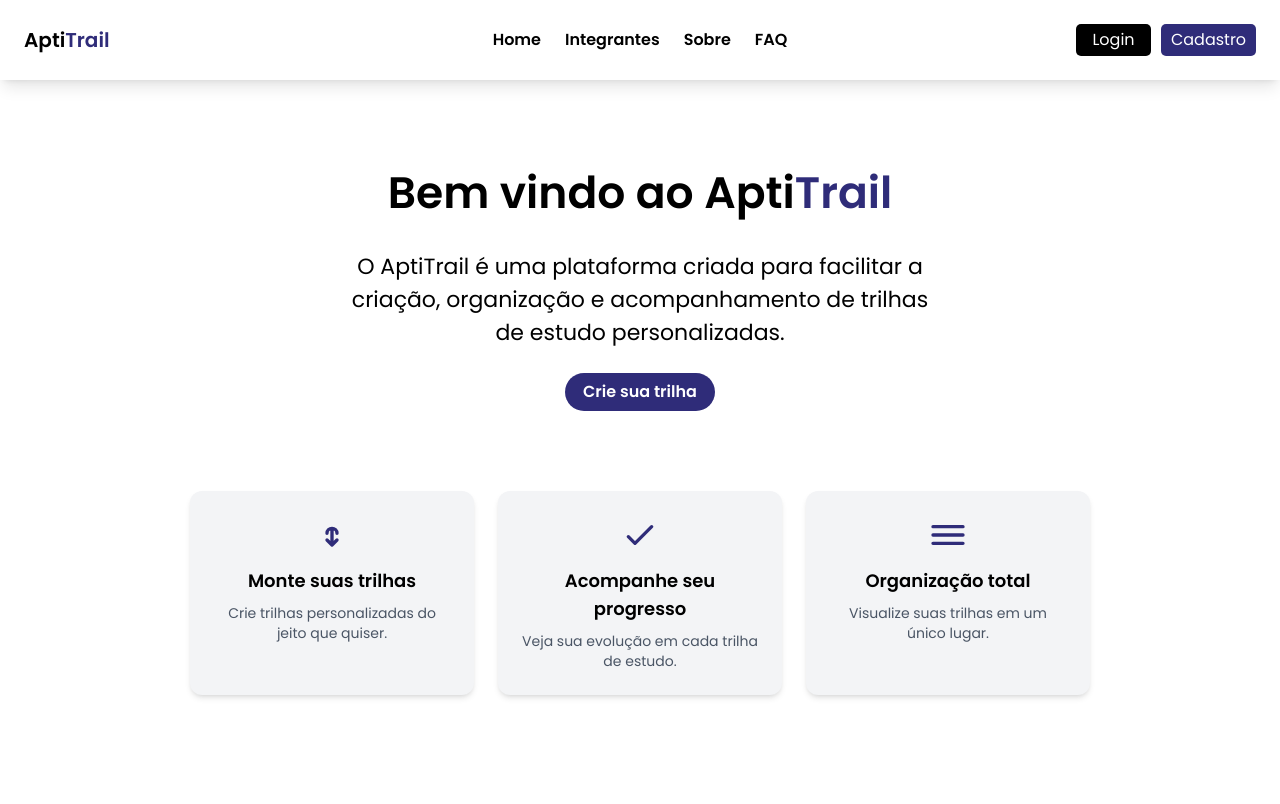
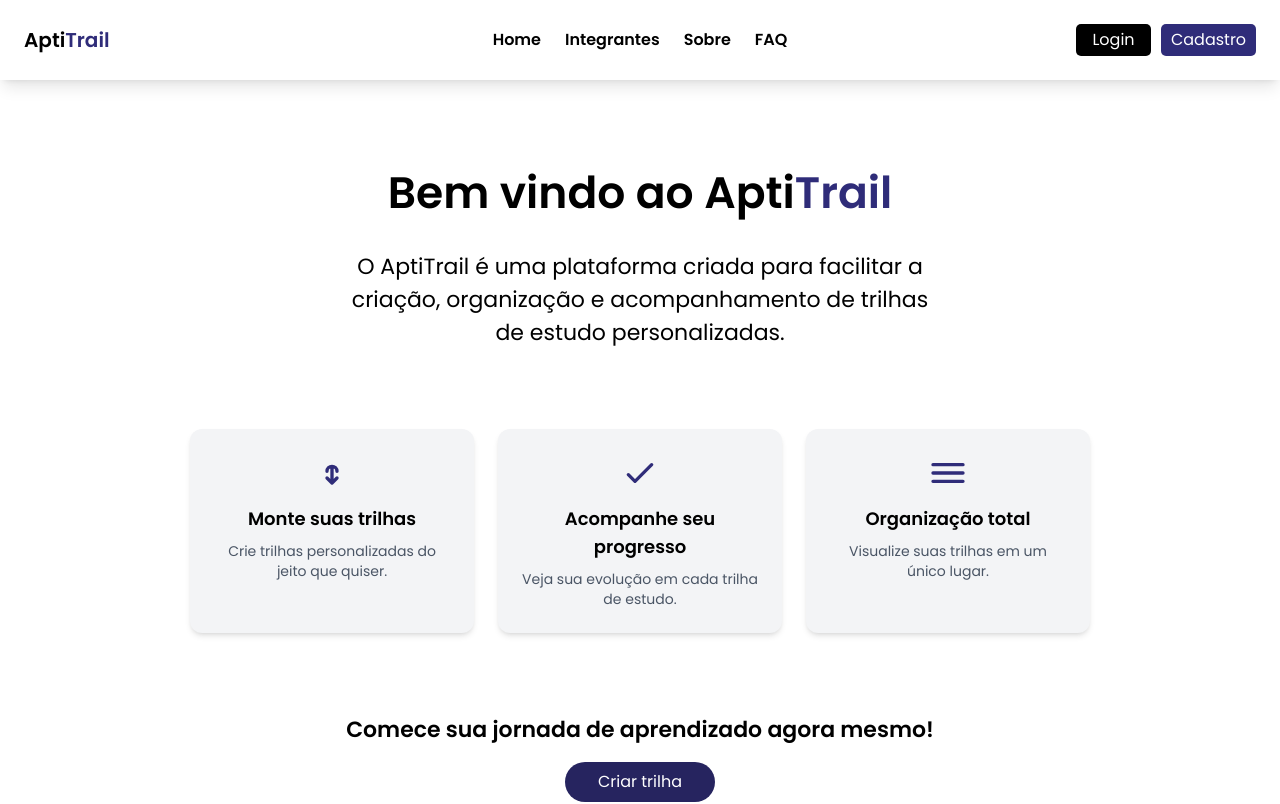
Before and after one commit to apti-trail/site-spa, a React (Vite) app in the folder site-spa/: page / in a window 1280 px wide. Shown: the top 804 px of the page. Built offline with nearby package versions, Linux system fonts and the light colour scheme.

Commit message:
feat: adiciona Call to Action

```diff
--- a/site-spa/src/routes/Home/index.tsx
+++ b/site-spa/src/routes/Home/index.tsx
@@ -4,8 +4,6 @@ export default function Home() {
             <h1 className="mb-6">Bem vindo ao Apti<span className="text-[#2f2c79]">Trail</span></h1>
 
             <h2 className="max-w-[600px] text-black">O AptiTrail é uma plataforma criada para facilitar a criação, organização e acompanhamento de trilhas de estudo personalizadas.</h2>
-
-            <button className="text-white bg-[#2f2c79] font-bold mt-6 h-[38px]">Crie sua trilha</button>
 
             <section className="max-w-[900px] w-full mt-20 grid grid-cols-1 md:grid-cols-3 gap-6">
                 <div className="p-6 bg-gray-100 rounded-xl shadow-md hover:shadow-lg transition">
@@ -57,6 +55,11 @@ export default function Home() {
                 </div>
             </section>
 
+            <section className="mt-20 max-w-[700px] text-center">
+                <h2 className="font-bold mb-4">Comece sua jornada de aprendizado agora mesmo!</h2>
+                <button className="bg-[#26245f] text-white h-10">Criar trilha</button>
+            </section>
+
 
         </main>
     );
```
